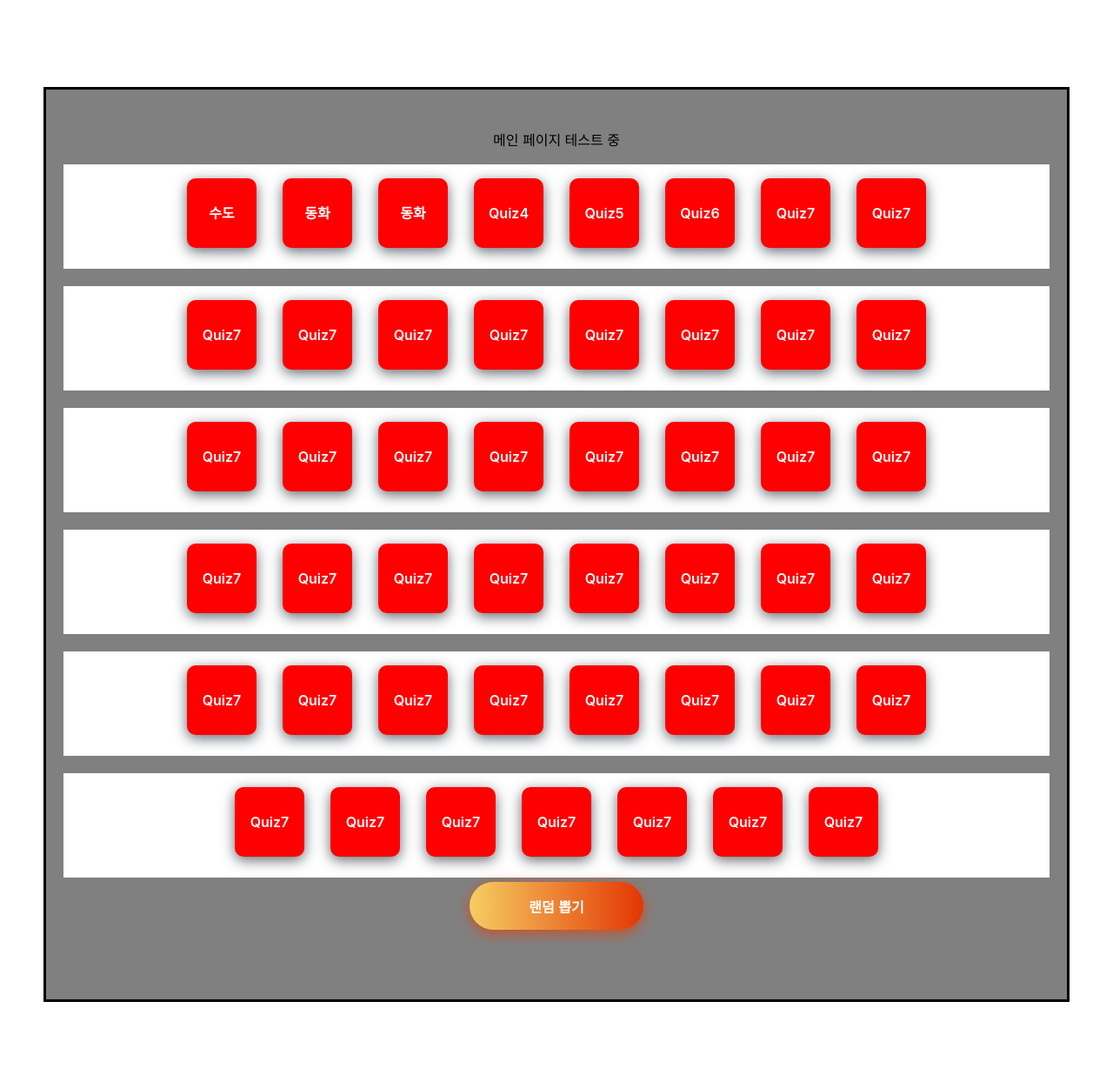
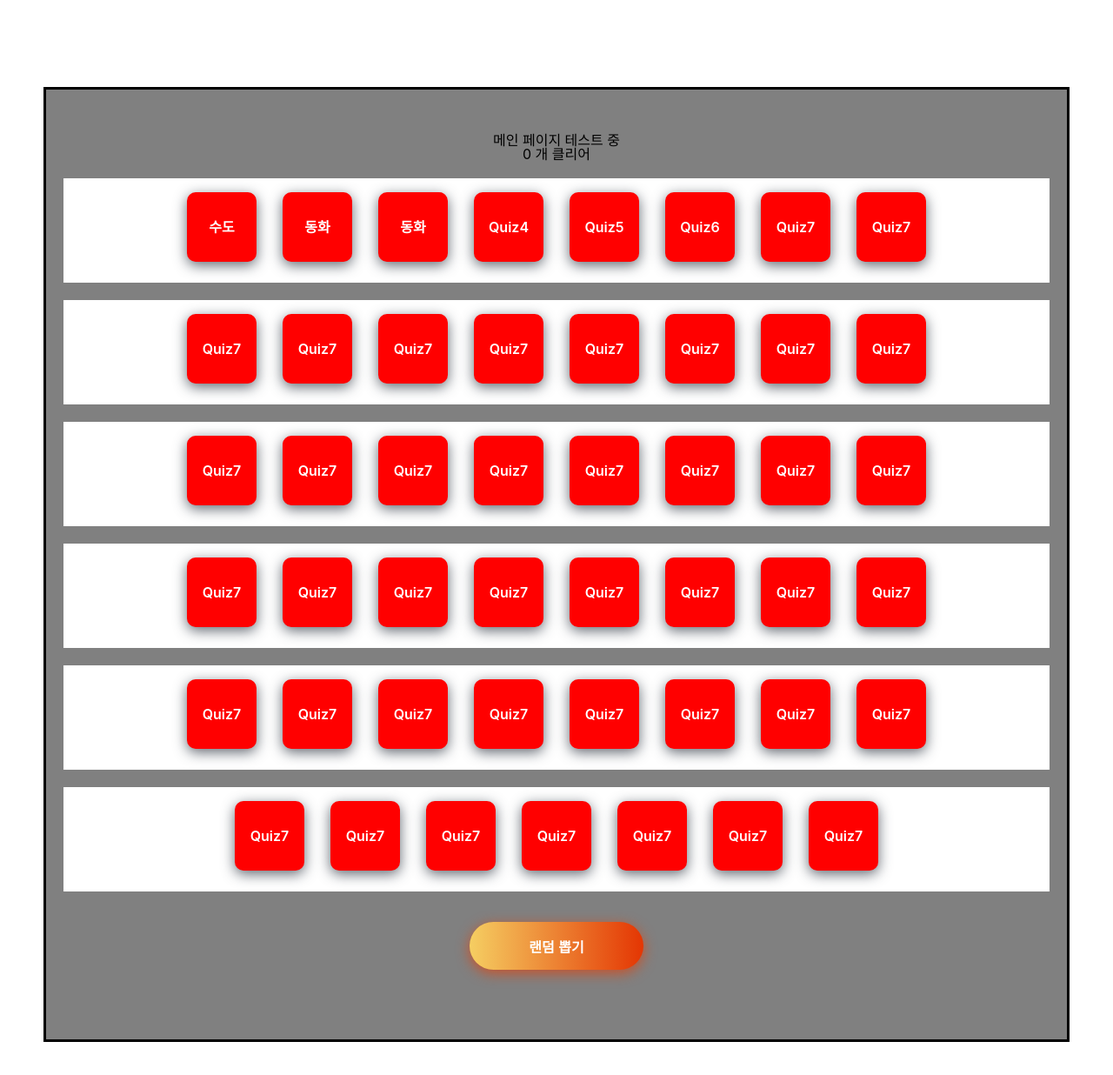
Before and after one commit to dlehdg/quiz-react, a React (Create React App) app: page / in a window 1280 px wide. Shown: the top 1236 px of the page at 87% size. Built offline with nearby package versions, Linux system fonts and the light colour scheme.

Commit message:
[feat] redux 스토어에서 클리어 횟수 기능 구현

```diff
--- a/src/page/MainPage/MainPage.jsx
+++ b/src/page/MainPage/MainPage.jsx
@@ -2,12 +2,19 @@ import React from "react";
 import QuizList from "../../components/QuizList/QuizList";
 import styled from "styled-components";
 import { Link, useNavigate } from "react-router-dom";
+import { useSelector } from "react-redux";
 
 const MainPage = () => {
   const navigate = useNavigate();
+
+  const quizArr = useSelector((state) => state.quizAuth.arr);
+
+  const quizArrLength = quizArr.length;
+
   return (
     <MainBg>
       <div>메인 페이지 테스트 중</div>
+      <div>{quizArrLength} 개 클리어</div>
       <QuizList size={8} />
       <QuizList size={16} />
       <QuizList size={24} />
@@ -39,6 +46,7 @@ const QuizRouletteButton = styled.button`
   font-weight: 600;
   color: #fff;
   cursor: pointer;
+  margin-top: 30px;
   margin-bottom: 30px;
   height: 55px;
   text-align: center;
```
